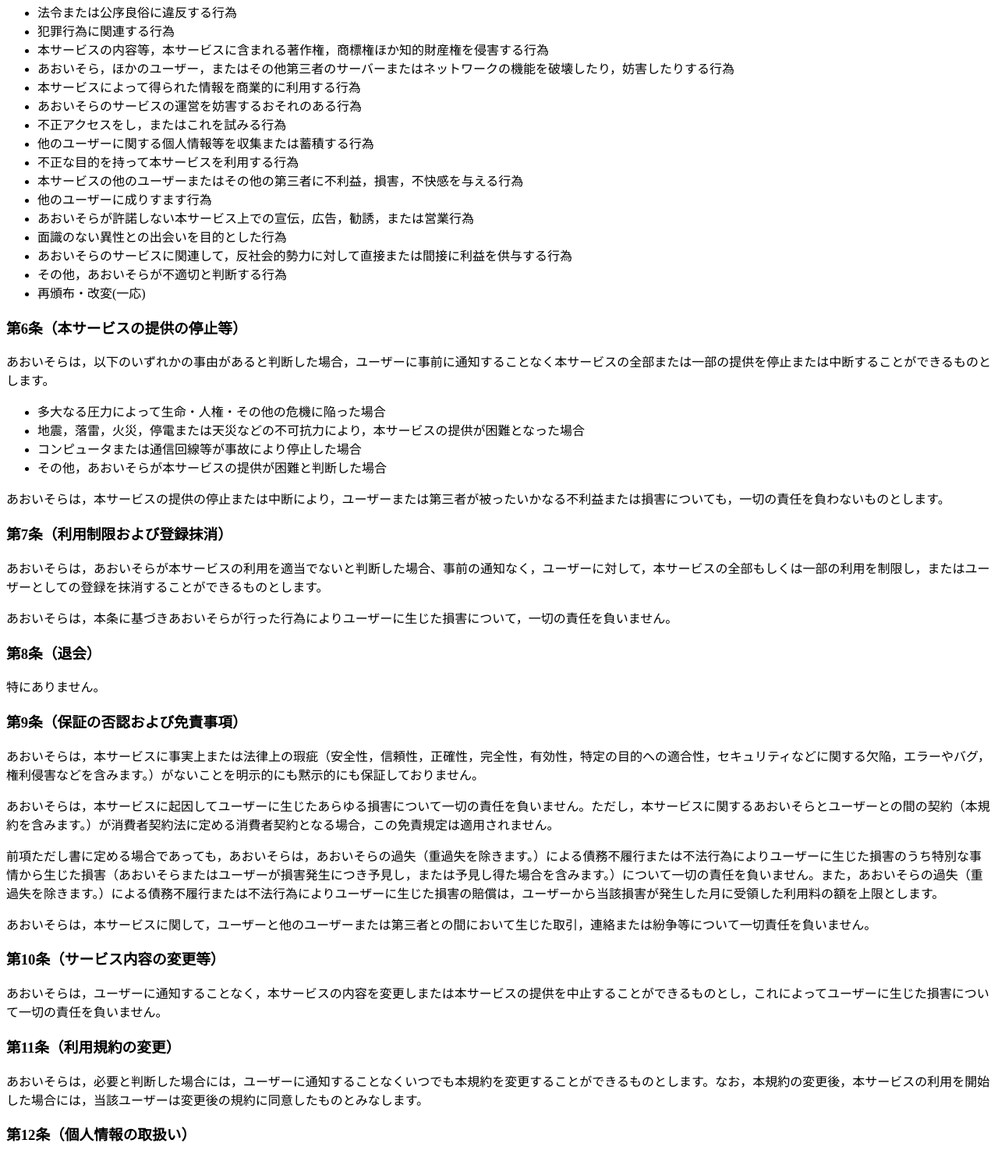
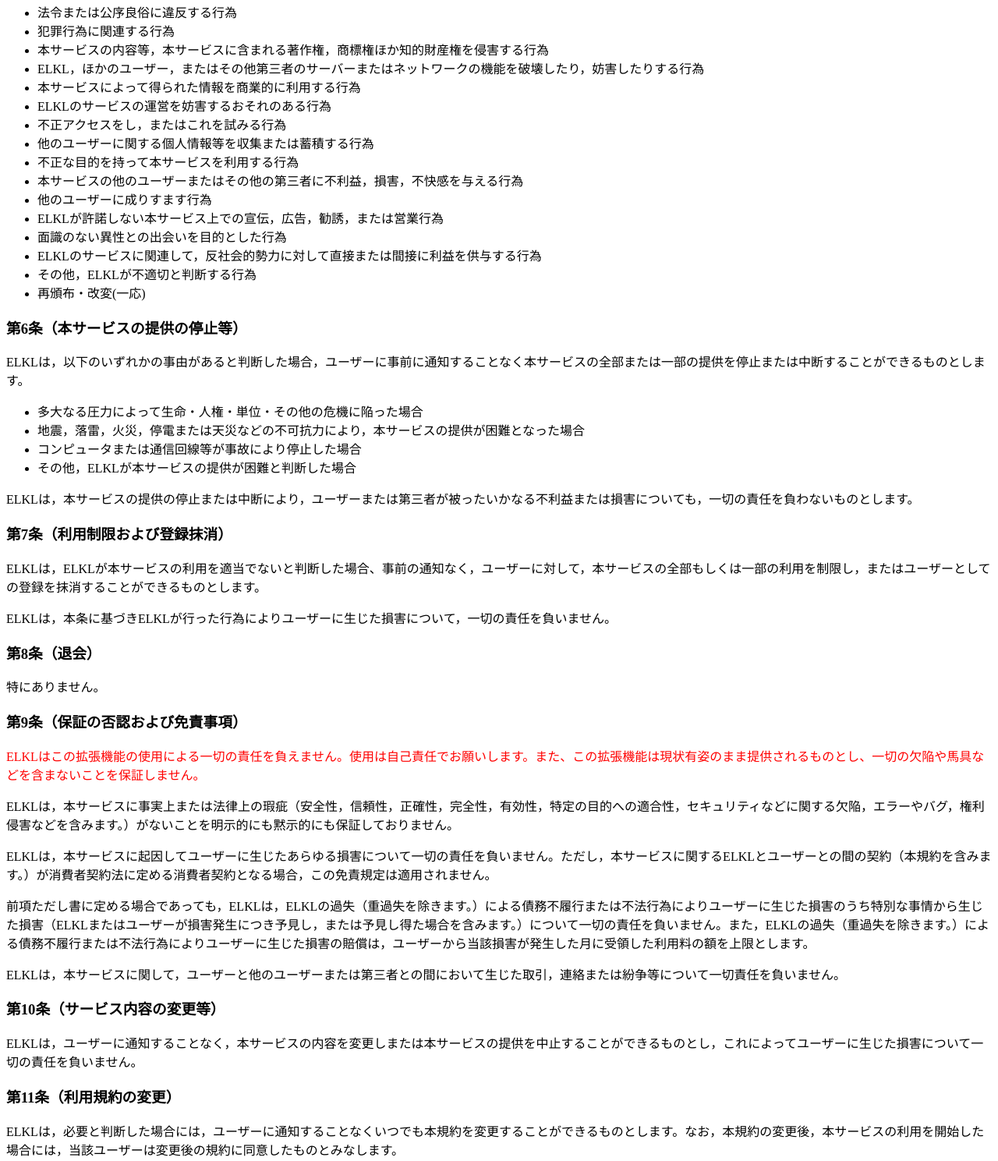
Before and after one commit to Supportinge/e-Learning-SUP, a browser extension: page Riyou-Kiyaku.html in a window 1280 px wide. Shown: the part 660-2149 px from the top of the page at 78% size. Drawn offline with Linux system fonts and the light colour scheme.

Commit message:
v1.2.0.0

```diff
--- a/Riyou-Kiyaku.html
+++ b/Riyou-Kiyaku.html
@@ -8,11 +8,11 @@
 <body>
 <h2>【定型文】利用規約</h2>
 
-<p>この利用規約（以下，「本規約」といいます。）は，あおいそら（以下，「あおいそら」といいます。）がこの拡張機能で提供するサービス（以下，「本サービス」といいます。）の利用条件を定めるものです。ユーザーの皆さま（以下，「ユーザー」といいます。）には，本規約に従って，本サービスをご利用いただきます。</p>
+<p>この利用規約（以下，「本規約」といいます。）は，ELKL（以下，「ELKL」といいます。）がこの拡張機能で提供するサービス（以下，「本サービス」といいます。）の利用条件を定めるものです。ユーザーの皆さま（以下，「ユーザー」といいます。）には，本規約に従って，本サービスをご利用いただきます。</p>
 <br>
 <h3>第1条（適用）</h3>
-<P>本規約は，ユーザーとあおいそらとの間の本サービスの利用に関わる一切の関係に適用されるものとします。
-あおいそらは本サービスに関し，本規約のほか，ご利用にあたってのルール等，各種の定め（以下，「個別規定」といいます。）をすることがあります。これら個別規定はその名称のいかんに関わらず，本規約の一部を構成するものとします。
+<P>本規約は，ユーザーとELKLとの間の本サービスの利用に関わる一切の関係に適用されるものとします。
+ELKLは本サービスに関し，本規約のほか，ご利用にあたってのルール等，各種の定め（以下，「個別規定」といいます。）をすることがあります。これら個別規定はその名称のいかんに関わらず，本規約の一部を構成するものとします。
 本規約の規定が前条の個別規定の規定と矛盾する場合には，個別規定において特段の定めなき限り，個別規定の規定が優先されるものとします。</P>
 <h3>第2条（利用登録）</h3>
 <p>特にありません。</p>
@@ -26,46 +26,47 @@
 <li>法令または公序良俗に違反する行為</li>
 <li>犯罪行為に関連する行為</li>
 <li>本サービスの内容等，本サービスに含まれる著作権，商標権ほか知的財産権を侵害する行為</li>
-<li>あおいそら，ほかのユーザー，またはその他第三者のサーバーまたはネットワークの機能を破壊したり，妨害したりする行為</li>
+<li>ELKL，ほかのユーザー，またはその他第三者のサーバーまたはネットワークの機能を破壊したり，妨害したりする行為</li>
 <li>本サービスによって得られた情報を商業的に利用する行為</li>
-<li>あおいそらのサービスの運営を妨害するおそれのある行為</li>
+<li>ELKLのサービスの運営を妨害するおそれのある行為</li>
 <li>不正アクセスをし，またはこれを試みる行為</li>
 <li>他のユーザーに関する個人情報等を収集または蓄積する行為</li>
 <li>不正な目的を持って本サービスを利用する行為</li>
 <li>本サービスの他のユーザーまたはその他の第三者に不利益，損害，不快感を与える行為</li>
 <li>他のユーザーに成りすます行為</li>
-<li>あおいそらが許諾しない本サービス上での宣伝，広告，勧誘，または営業行為</li>
+<li>ELKLが許諾しない本サービス上での宣伝，広告，勧誘，または営業行為</li>
 <li>面識のない異性との出会いを目的とした行為</li>
-<li>あおいそらのサービスに関連して，反社会的勢力に対して直接または間接に利益を供与する行為</li>
-<li>その他，あおいそらが不適切と判断する行為</li>
+<li>ELKLのサービスに関連して，反社会的勢力に対して直接または間接に利益を供与する行為</li>
+<li>その他，ELKLが不適切と判断する行為</li>
 <li>再頒布・改変(一応)</li>
 </ul>
 <h3>第6条（本サービスの提供の停止等）</h3>
-<p>あおいそらは，以下のいずれかの事由があると判断した場合，ユーザーに事前に通知することなく本サービスの全部または一部の提供を停止または中断することができるものとします。</p>
+<p>ELKLは，以下のいずれかの事由があると判断した場合，ユーザーに事前に通知することなく本サービスの全部または一部の提供を停止または中断することができるものとします。</p>
 <ul>
-<li>多大なる圧力によって生命・人権・その他の危機に陥った場合</li>
+<li>多大なる圧力によって生命・人権・単位・その他の危機に陥った場合</li>
 <li>地震，落雷，火災，停電または天災などの不可抗力により，本サービスの提供が困難となった場合</li>
 <li>コンピュータまたは通信回線等が事故により停止した場合</li>
-<li>その他，あおいそらが本サービスの提供が困難と判断した場合</li>
+<li>その他，ELKLが本サービスの提供が困難と判断した場合</li>
 </ul>
-<p>あおいそらは，本サービスの提供の停止または中断により，ユーザーまたは第三者が被ったいかなる不利益または損害についても，一切の責任を負わないものとします。</p>
+<p>ELKLは，本サービスの提供の停止または中断により，ユーザーまたは第三者が被ったいかなる不利益または損害についても，一切の責任を負わないものとします。</p>
 <h3>第7条（利用制限および登録抹消）</h3>
-<p>あおいそらは，あおいそらが本サービスの利用を適当でないと判断した場合、事前の通知なく，ユーザーに対して，本サービスの全部もしくは一部の利用を制限し，またはユーザーとしての登録を抹消することができるものとします。</p>
+<p>ELKLは，ELKLが本サービスの利用を適当でないと判断した場合、事前の通知なく，ユーザーに対して，本サービスの全部もしくは一部の利用を制限し，またはユーザーとしての登録を抹消することができるものとします。</p>
 
-<p>あおいそらは，本条に基づきあおいそらが行った行為によりユーザーに生じた損害について，一切の責任を負いません。</p>
+<p>ELKLは，本条に基づきELKLが行った行為によりユーザーに生じた損害について，一切の責任を負いません。</p>
 <h3>第8条（退会）</h3>
 <p>特にありません。</p>
 
 <h3>第9条（保証の否認および免責事項）</h3>
-<P>あおいそらは，本サービスに事実上または法律上の瑕疵（安全性，信頼性，正確性，完全性，有効性，特定の目的への適合性，セキュリティなどに関する欠陥，エラーやバグ，権利侵害などを含みます。）がないことを明示的にも黙示的にも保証しておりません。</P>
-<P>あおいそらは，本サービスに起因してユーザーに生じたあらゆる損害について一切の責任を負いません。ただし，本サービスに関するあおいそらとユーザーとの間の契約（本規約を含みます。）が消費者契約法に定める消費者契約となる場合，この免責規定は適用されません。</P>
-<P>前項ただし書に定める場合であっても，あおいそらは，あおいそらの過失（重過失を除きます。）による債務不履行または不法行為によりユーザーに生じた損害のうち特別な事情から生じた損害（あおいそらまたはユーザーが損害発生につき予見し，または予見し得た場合を含みます。）について一切の責任を負いません。また，あおいそらの過失（重過失を除きます。）による債務不履行または不法行為によりユーザーに生じた損害の賠償は，ユーザーから当該損害が発生した月に受領した利用料の額を上限とします。</P>
-<P>あおいそらは，本サービスに関して，ユーザーと他のユーザーまたは第三者との間において生じた取引，連絡または紛争等について一切責任を負いません。</P>
+<P style="color:red;">ELKLはこの拡張機能の使用による一切の責任を負えません。使用は自己責任でお願いします。また、この拡張機能は現状有姿のまま提供されるものとし、一切の欠陥や馬具などを含まないことを保証しません。</p>
+<P>ELKLは，本サービスに事実上または法律上の瑕疵（安全性，信頼性，正確性，完全性，有効性，特定の目的への適合性，セキュリティなどに関する欠陥，エラーやバグ，権利侵害などを含みます。）がないことを明示的にも黙示的にも保証しておりません。</P>
+<P>ELKLは，本サービスに起因してユーザーに生じたあらゆる損害について一切の責任を負いません。ただし，本サービスに関するELKLとユーザーとの間の契約（本規約を含みます。）が消費者契約法に定める消費者契約となる場合，この免責規定は適用されません。</P>
+<P>前項ただし書に定める場合であっても，ELKLは，ELKLの過失（重過失を除きます。）による債務不履行または不法行為によりユーザーに生じた損害のうち特別な事情から生じた損害（ELKLまたはユーザーが損害発生につき予見し，または予見し得た場合を含みます。）について一切の責任を負いません。また，ELKLの過失（重過失を除きます。）による債務不履行または不法行為によりユーザーに生じた損害の賠償は，ユーザーから当該損害が発生した月に受領した利用料の額を上限とします。</P>
+<P>ELKLは，本サービスに関して，ユーザーと他のユーザーまたは第三者との間において生じた取引，連絡または紛争等について一切責任を負いません。</P>
 <h3>第10条（サービス内容の変更等）</h3>
-<p>あおいそらは，ユーザーに通知することなく，本サービスの内容を変更しまたは本サービスの提供を中止することができるものとし，これによってユーザーに生じた損害について一切の責任を負いません。</P>
+<p>ELKLは，ユーザーに通知することなく，本サービスの内容を変更しまたは本サービスの提供を中止することができるものとし，これによってユーザーに生じた損害について一切の責任を負いません。</P>
 
 <h3>第11条（利用規約の変更）</h3>
-<p>あおいそらは，必要と判断した場合には，ユーザーに通知することなくいつでも本規約を変更することができるものとします。なお，本規約の変更後，本サービスの利用を開始した場合には，当該ユーザーは変更後の規約に同意したものとみなします。</P>
+<p>ELKLは，必要と判断した場合には，ユーザーに通知することなくいつでも本規約を変更することができるものとします。なお，本規約の変更後，本サービスの利用を開始した場合には，当該ユーザーは変更後の規約に同意したものとみなします。</P>
 
 <h3>第12条（個人情報の取扱い）</h3>
 <p>本サービスの利用によって取得する個人情報はありません。そんな高度で面倒なシステムを作っている暇はありません。</p>
@@ -74,11 +75,11 @@
 <p>Twitterでその気になればいつでも連絡できます。</p>
 
 <h3>第14条（権利義務の譲渡の禁止）</h3>
-<p>ユーザーは，あおいそらの書面による事前の承諾なく，利用契約上の地位または本規約に基づく権利もしくは義務を第三者に譲渡し，または担保に供することはできません。</P>
+<p>ユーザーは，ELKLの書面による事前の承諾なく，利用契約上の地位または本規約に基づく権利もしくは義務を第三者に譲渡し，または担保に供することはできません。</P>
 
 <h3>第15条（準拠法・裁判管轄）</h3>
 <p>本規約の解釈にあたっては，日本法を準拠法とします。
-本サービスに関して紛争が生じた場合には，あおいそらの所在地を管轄する裁判所を専属的合意管轄とします。</P>
+本サービスに関して紛争が生じた場合には，ELKLの所在地を管轄する裁判所を専属的合意管轄とします。</P>
 <h3>補足</h3>
 <p>色々書いてみただけです。深く捉えないでください。訴えるのは勘弁してください。</p>
 <p>以上</P>
--- a/content_scripts.css
+++ b/content_scripts.css
@@ -1 +1 @@
-/*a*/
+/*1.2.0.0*/
--- a/options.js
+++ b/options.js
@@ -1 +1 @@
-//a
+//1.2.0.0
--- a/popup.js
+++ b/popup.js
@@ -1 +1 @@
-//a
+//1.2.0.0
```
Also changed, not shown: README.html (added, +19 -0 lines), content_scripts.js (+5 -2 lines), options.html (+1 -4 lines), popup.html (+1 -2 lines), manifest.json.
